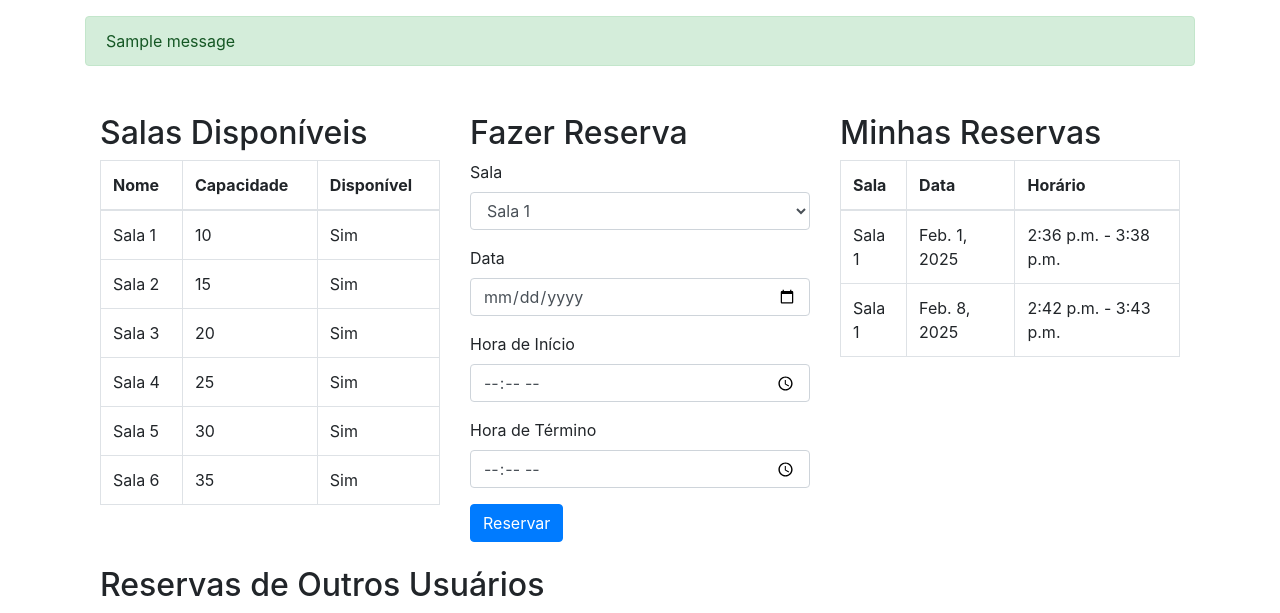
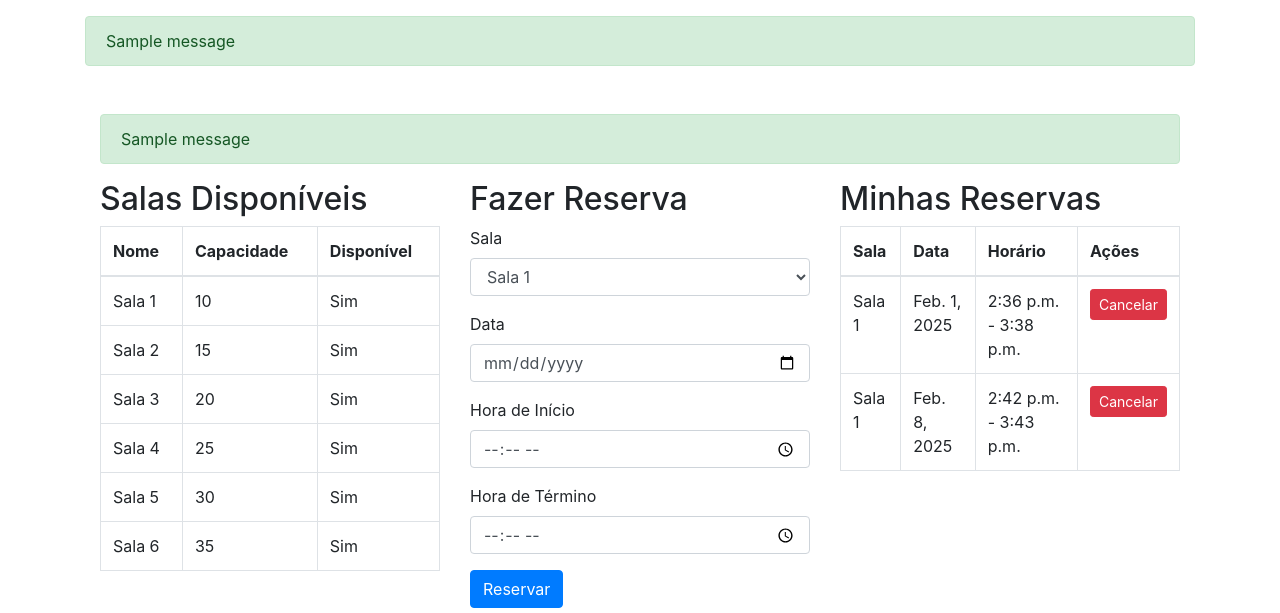
Before and after one commit to ThiagoC-Silva/reserva-salas, a Django app: page /dashboard/ in a window 1280 px wide. Shown: the top 613 px of the page. Run offline with Django 5.2, Linux system fonts and the light colour scheme; a user stored in the database is signed in; data comes from the database, SQL or seed files in the repository; both versions use the stored data as it was after the commit; one stand-in notice (Sample message) is shown; some libraries are stand-ins or nearby versions.

Commit message:
Função e botão de cancelar reserva

```diff
--- a/reservas/urls.py
+++ b/reservas/urls.py
@@ -3,4 +3,5 @@ from . import views
 
 urlpatterns = [
     path('criar_reserva/', views.criar_reserva, name='criar_reserva'),
+    path('cancelar_reserva/<int:reserva_id>/', views.cancelar_reserva, name='cancelar_reserva'),
 ]
--- a/users/templates/users/dashboard.html
+++ b/users/templates/users/dashboard.html
@@ -2,6 +2,16 @@
 
 {% block content %}
 <div class="container mt-5">
+    {% if messages %}
+    <div class="mt-3">
+        {% for message in messages %}
+        <div class="alert alert-{{ message.tags }}">
+            {{ message }}
+        </div>
+        {% endfor %}
+    </div>
+    {% endif %}
+
     <div class="row">
         <div class="col-md-4">
             <h2>Salas Disponíveis</h2>
@@ -61,6 +71,7 @@
                         <th>Sala</th>
                         <th>Data</th>
                         <th>Horário</th>
+                        <th>Ações</th>
                     </tr>
                 </thead>
                 <tbody>
@@ -69,6 +80,12 @@
                         <td>{{ reserva.sala.nome }}</td>
                         <td>{{ reserva.data }}</td>
                         <td>{{ reserva.hora_inicio }} - {{ reserva.hora_fim }}</td>
+                        <td>
+                            <form method="post" action="{% url 'cancelar_reserva' reserva.id %}" style="display:inline;">
+                                {% csrf_token %}
+                                <button type="submit" class="btn btn-danger btn-sm">Cancelar</button>
+                            </form>
+                        </td>
                     </tr>
                     {% endfor %}
                 </tbody>
```
Also changed, not shown: reservas/views.py (+8 -1 lines), db.sqlite3.
